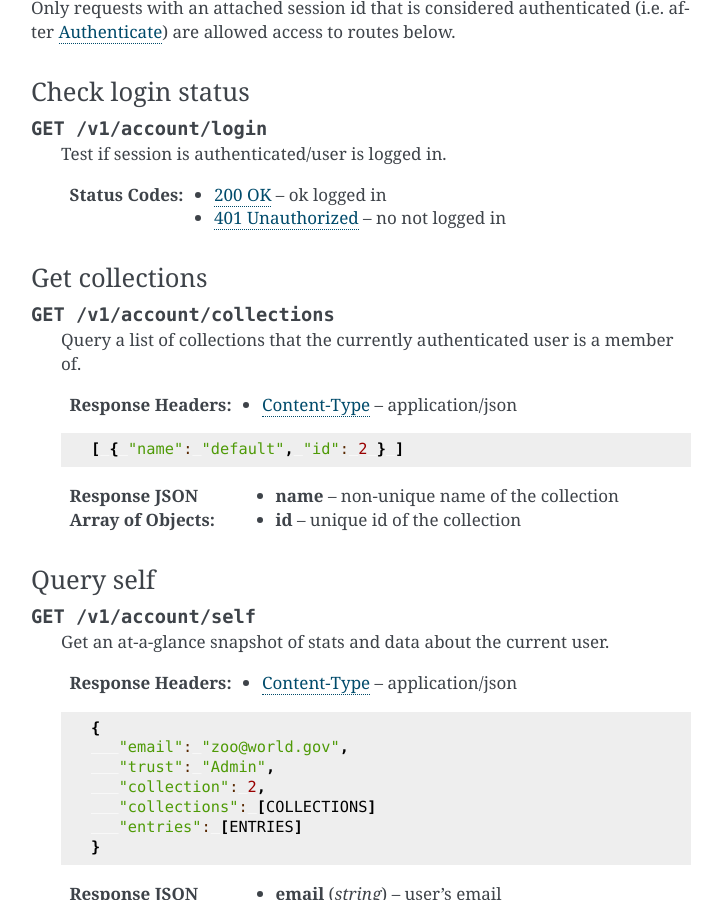
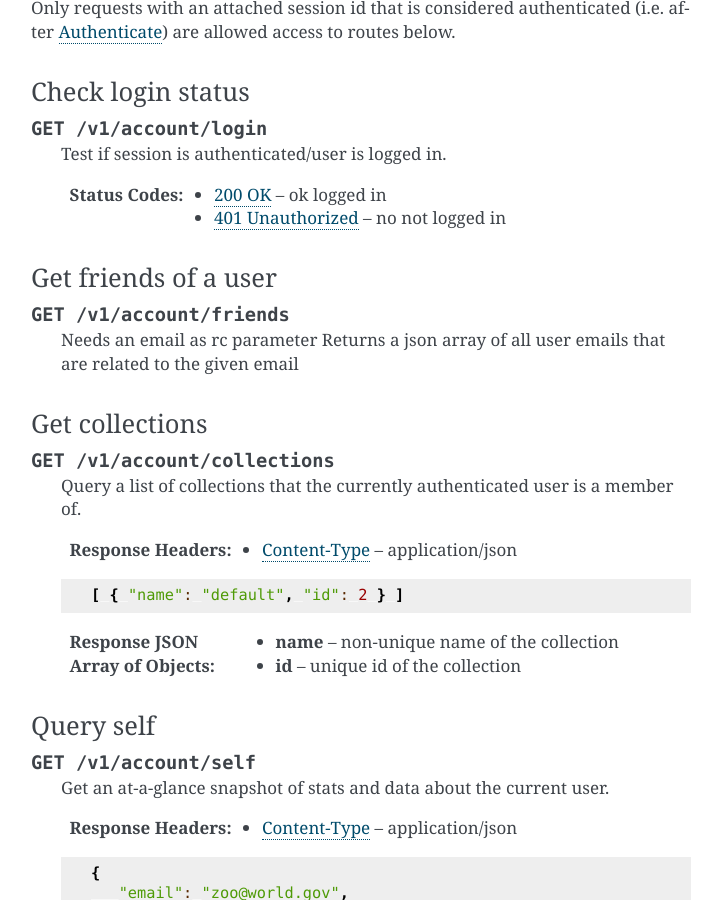
Before and after one commit to sergiorico/backend, a Sphinx documentation site: the page built from docs/api.rst, in a window 1280 px wide and 900 px high, scrolled down 5694 px. Shown: the whole window, without its empty margins (389-1111 px from the left). Built offline with Sphinx 7.4.7, drawn with Linux system fonts in a browser that asks for light colours; some of the changed text lies outside the part shown.

Commit message:
added doumentation

```diff
--- a/docs/api.rst
+++ b/docs/api.rst
@@ -273,6 +273,13 @@ Check login status
 
    :statuscode 200: ok logged in
    :statuscode 401: no not logged in
+
+Get friends of a user
+~~~~~~~~~~~~~~~~~~~
+.. http:get:: /v1/account/friends
+
+	Needs an email as rc parameter
+	Returns a json array of all user emails that are related to the given email
 
 Get collections
 ~~~~~~~~~~~~~~~~~~~
```
Also changed, not shown: 1 other file.
